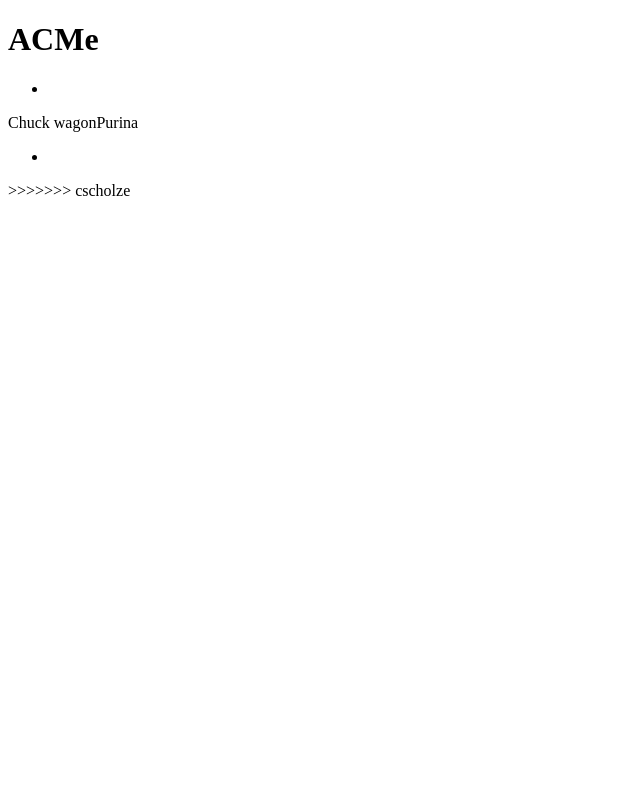
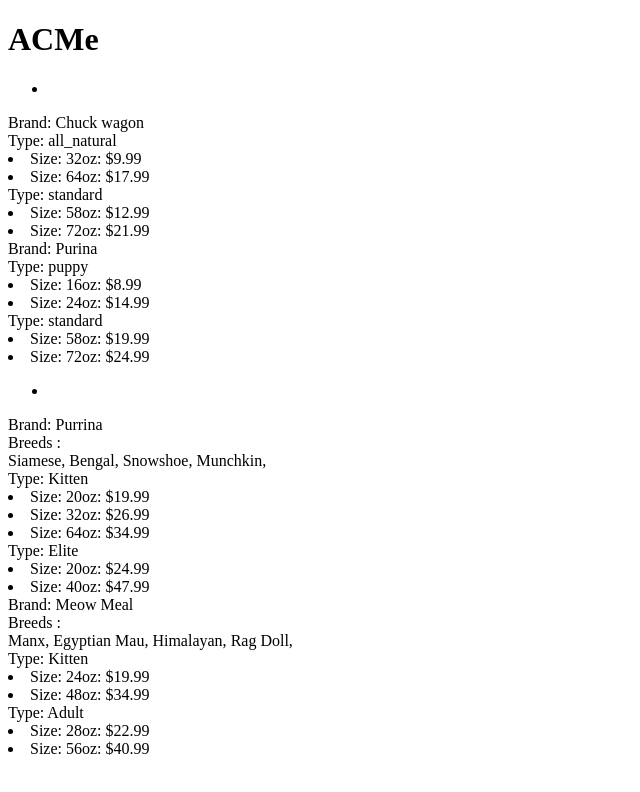
Before and after one commit to asagraves/ACM-e-, a plain HTML site: page index.html in a window 1280 px wide. Shown: the whole page, without its empty margins (0-640 px from the left). Drawn offline with nearby package versions, Linux system fonts and the light colour scheme.

Commit message:
finished basic requirements

```diff
--- a/dataLoader.js
+++ b/dataLoader.js
@@ -1,5 +1,5 @@
 // Get JSON element from host and populate DOM
-  $(document).ready(function() {
+$(document).ready(function() {
     $.ajax({url: "dog.json"}).done(function(dogfood) {
       // When you tell jQuery to read a file via the ajax method
       // it reads the contents, and then executes whatever function
@@ -10,16 +10,54 @@
 	      // console.log("dog_brands",dog_brands);
 	      for (item in dog_brands) {
 	      	console.log("brand name",dog_brands[item].name);
-	      	$(".dogbrands").append(dog_brands[item].name);
+	      	$(".dogbrands").append("<div>Brand: "+dog_brands[item].name+"</div>");
 	      	// console.log("brand types",dog_brands[item].types);
 	      	var types = dog_brands[item].types;
 	      	for (item in types) {
 	      		console.log("type",types[item].type);
+	      		$(".dogbrands").append("<div>Type: "+types[item].type+"</div>");
 	      		// console.log("type volumes",types[item].volumes);
 	      		var volumes = types[item].volumes;
     				for (item in volumes) {
     					console.log("volume",volumes[item].name);
     					console.log("price",volumes[item].price);
+    					$(".dogbrands").append("<li>Size: "+volumes[item].name+": $"+volumes[item].price+"</li>");
+
+    				}
+	      	}
+	      }
+	})
+
+    $.ajax({url: "cat.json"}).done(function(catfood) {
+      // When you tell jQuery to read a file via the ajax method
+      // it reads the contents, and then executes whatever function
+      // that you specify here in the done() method, and passes in
+      // the contents of the file as the first argument.
+	      // console.log("dogfood",dogfood);
+	      var cat_brands = catfood.cat_brands;
+	      // console.log("dog_brands",dog_brands);
+	      for (item in cat_brands) {
+	      	console.log("brand name",cat_brands[item].name);
+	      	$(".catbrands").append("<div>Brand: "+cat_brands[item].name+"</div>");
+	      	// console.log("brand types",cat_brands[item].types);
+	      	var types = cat_brands[item].types;
+	      	var breeds = cat_brands[item].breeds;
+	      	$(".catbrands").append("<div>Breeds :");
+	      	for (item in breeds) {
+	      		console.log("breed",breeds[item].name);
+	      		$(".catbrands").append(" "+breeds[item].name+", ");
+	      	}
+	      	$(".catbrands").append("</div>");
+	      	for (item in types) {
+	      		console.log("type",types[item].type);
+	      		$(".catbrands").append("<div>Type: "+types[item].type+"</div>");
+	      		// console.log("type volumes",types[item].volumes);
+	      		var volumes = types[item].volumes;
+    				for (item in volumes) {
+    					console.log("volume",volumes[item].name);
+    					console.log("price",volumes[item].price);
+    					$(".catbrands").append("<li>Size: "+volumes[item].name+": $"+volumes[item].price+"</li>");
+
     				}
 	      	}
 	      }
--- a/index.html
+++ b/index.html
@@ -67,4 +67,3 @@
 <script type="text/javascript" src="dataLoader.js"></script>
 </body>
 </html>
->>>>>>> cscholze
```
